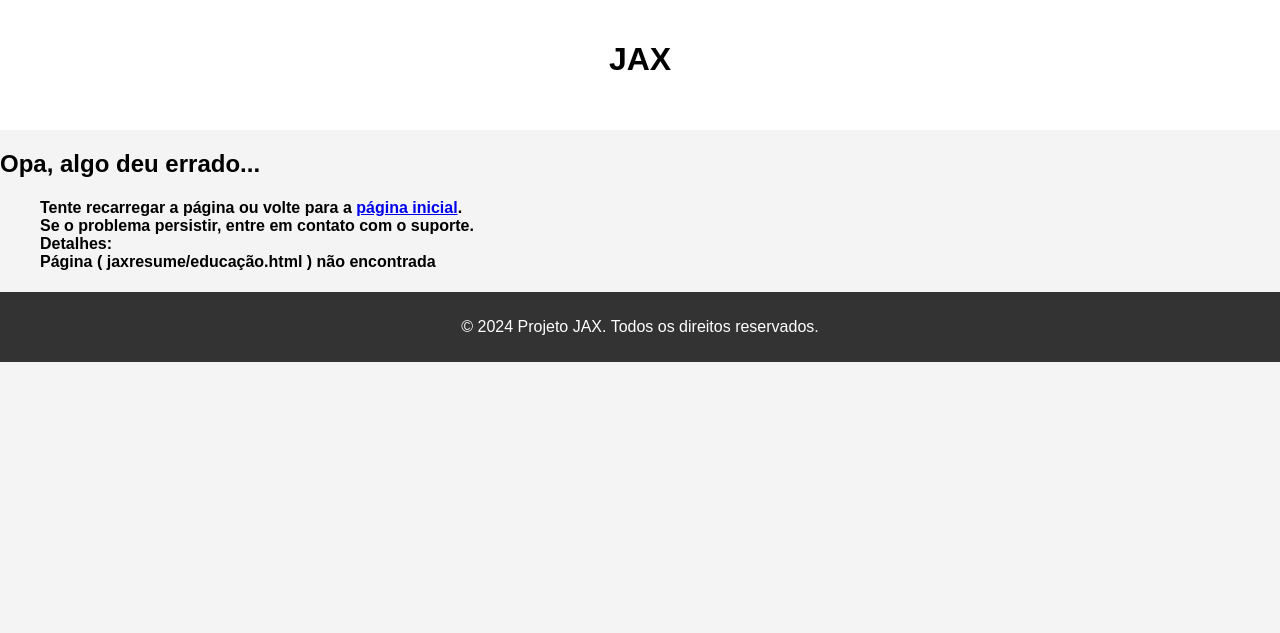
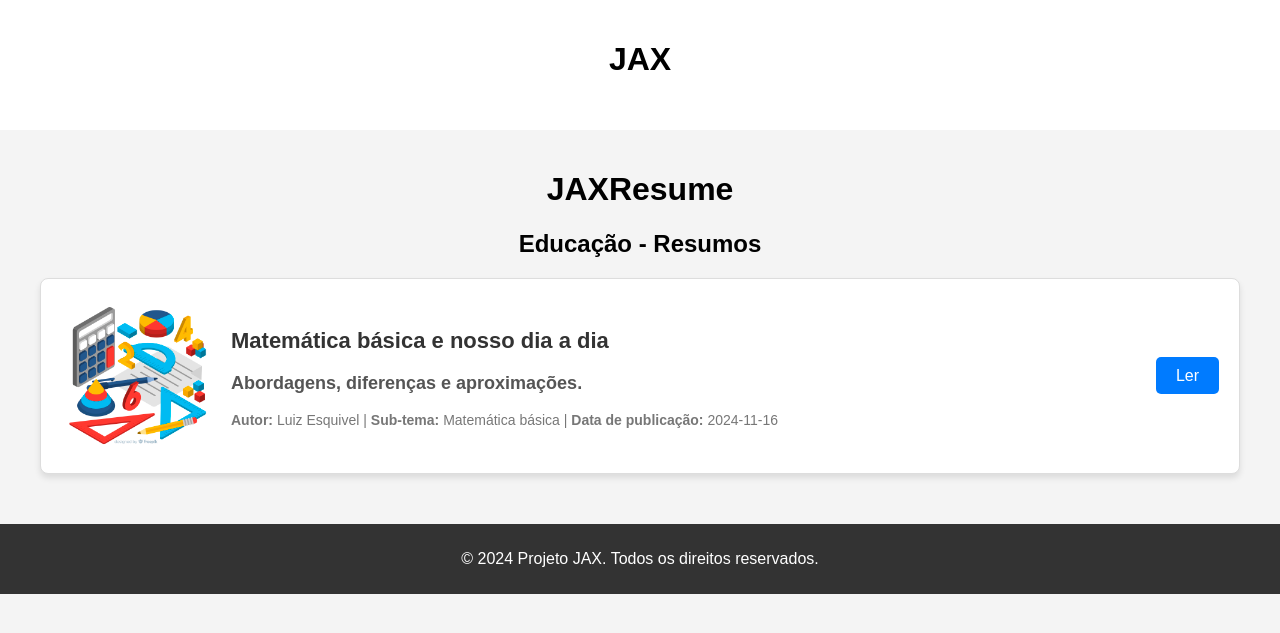
Before and after one commit to luizesquivel05/projeto_jax, a Flask app: a page that uses app/templates/base.html in a window 1280 px wide. Shown: the top 633 px of the page. Run offline with Flask 3, Linux system fonts and the light colour scheme.

Commit message:
adcionando feature do JAXResume

```diff
--- a/app/routes.py
+++ b/app/routes.py
@@ -51,3 +51,49 @@
 @main.route('/documento')
 def documento():
     return render_template('documento.html', title='Documentacao')
+
+@main.route("/jaxresume")
+def jaxresume():
+    from .utils import load_posts
+    return render_template("jaxresume.html", temas = load_posts(main)[0])
+
+@main.route("/jaxresume/<tema>")
+def temas(tema):
+    from .utils import load_posts
+    tema = str(tema).capitalize()
+    posts = load_posts(main)[1][tema]
+    if posts is None:
+        return render_template("error.html", title="ERROR", error="Tema não encontrado")
+    filtered_posts = [post for post in posts if post['theme'].lower() == tema.lower()]
+    if len(filtered_posts) == 0:
+        return render_template("error.html", title="ERROR", error="Tema não encontrado")
+    return render_template("lista_posts.html", posts=filtered_posts, tema=tema)
+
+@main.route("/jaxresume/post/<int:post_id>")
+def post(post_id):
+    from .utils import load_posts
+    post_id = int(post_id)
+    posts = load_posts(main)[2][post_id]
+    if posts is None:
+        return render_template("error.html", title="ERROR", error="Post não encontrado")
+    if post is None:
+        return render_template("error.html", title="ERROR", error="Post não encontrado")
+    return render_template("post_completo.html", post=posts)
+
+@main.route("/jaxresume/post/<post_id>/add_comment", methods=["POST"])
+def add_comment_route(post_id):
+    from flask import request
+    from .utils import add_comment, load_posts
+    author = request.form.get("author")
+    text = request.form.get("text")
+
+    if not author or not text:
+        return "Erro: Nome e texto do comentário são obrigatórios.", 400
+
+    try:
+        _ = add_comment(post_id, author, text, main)
+        post_id = int(post_id)
+        posts = load_posts(main)[2][post_id]
+        return render_template("post_completo.html", post=posts)
+    except FileNotFoundError as e:
+        return render_template("error.html", title="ERROR", error=str(e))
--- /dev/null
+++ b/app/static/styles/jaxresume.css
@@ -0,0 +1,210 @@
+#titulo_jaxresume {
+    margin: 20px 0;
+    text-align: center;
+}
+
+#cards_jaxresume {
+    display: flex;
+    flex-wrap: wrap;
+    justify-content: center;
+    gap: 20px;
+}
+
+.jaxresume_home {
+    background-color: #007BFF;
+    color: white;
+    font-size: 18px;
+    padding: 15px 30px;
+    margin: 10px 15px;
+    border: none;
+    border-radius: 5px;
+    cursor: pointer;
+    transition: background-color 0.3s ease, transform 0.2s ease;
+}
+
+.jaxresume_home:hover {
+    background-color: #0056b3;
+    transform: scale(1.1);
+}
+
+.jaxresume_home:focus {
+    outline: none;
+}
+
+.jaxresume_home a {
+    text-decoration: none;
+    color: white;
+    display: block;
+    width: 100%;
+    height: 100%;
+    text-align: center;
+    line-height: 1.5;
+}
+
+#container {
+    max-width: 1200px;
+    margin: 0 auto;
+    padding: 20px;
+}
+
+.post {
+    display: flex;
+    align-items: center;
+    justify-content: space-between;
+    margin-bottom: 30px;
+    padding: 20px;
+    border: 1px solid #ddd;
+    border-radius: 8px;
+    box-shadow: 0 4px 6px rgba(0, 0, 0, 0.1);
+    background-color: #fff;
+}
+
+.post-image-lista img {
+    width: 150px;
+    height: auto;
+    border-radius: 8px;
+    object-fit: cover;
+}
+
+.post-details {
+    flex-grow: 1;
+    margin-left: 20px;
+}
+
+.post-details h2 {
+    font-size: 22px;
+    color: #333;
+}
+
+.post-details h3 {
+    font-size: 18px;
+    color: #555;
+}
+
+.post-details p {
+    font-size: 14px;
+    color: #777;
+}
+
+.post-read-more a {
+    background-color: #007BFF;
+    color: white;
+    padding: 10px 20px;
+    text-decoration: none;
+    border-radius: 5px;
+    text-align: center;
+}
+
+.post-read-more a:hover {
+    background-color: #0056b3;
+}
+
+.post-read-more a:focus {
+    outline: none;
+}
+
+.post-full {
+    max-width: 800px;
+    margin: 0 auto;
+    padding: 20px;
+    background-color: #fff;
+    border-radius: 8px;
+    box-shadow: 0 4px 6px rgba(0, 0, 0, 0.1);
+}
+
+.post-full h1, .post-full h3 {
+    text-align: center;
+    margin-bottom: 20px;
+}
+
+.post-meta {
+    font-size: 14px;
+    color: #555;
+    margin-bottom: 20px;
+    text-align: center;
+}
+
+.post-image img {
+    width: 100%;
+    height: auto;
+    border-radius: 8px;
+    margin-bottom: 20px;
+}
+
+.post-content {
+    font-size: 16px;
+    line-height: 1.6;
+    color: #333;
+}
+
+.comments {
+    margin-top: 40px;
+}
+
+.comments h3 {
+    font-size: 18px;
+    color: #007BFF;
+    margin-bottom: 20px;
+}
+
+.comment {
+    display: flex;
+    align-items: flex-start;
+    margin-bottom: 20px;
+    padding: 10px;
+    border: 1px solid #ddd;
+    border-radius: 8px;
+}
+
+.comment-logo img {
+    width: 50px;
+    height: 50px;
+    border-radius: 50%;
+    margin-right: 15px;
+}
+
+.comment-details {
+    flex-grow: 1;
+}
+
+.comment-details p {
+    margin: 5px 0;
+}
+
+.add-comment {
+    margin-top: 30px;
+    padding: 15px;
+    background-color: #f9f9f9;
+    border-radius: 8px;
+}
+
+.add-comment h3 {
+    margin-bottom: 10px;
+}
+
+.add-comment label {
+    display: block;
+    margin-bottom: 5px;
+    font-weight: bold;
+}
+
+.add-comment input, .add-comment textarea {
+    width: 100%;
+    padding: 8px;
+    margin-bottom: 10px;
+    border: 1px solid #ddd;
+    border-radius: 4px;
+}
+
+.add-comment button {
+    padding: 10px 15px;
+    background-color: #007BFF;
+    color: white;
+    border: none;
+    border-radius: 4px;
+    cursor: pointer;
+}
+
+.add-comment button:hover {
+    background-color: #0056b3;
+}
--- a/app/templates/base.html
+++ b/app/templates/base.html
@@ -30,6 +30,7 @@
     <link rel="stylesheet" href="{{ url_for('static', filename='styles/layout.css') }}">
     <link rel="stylesheet" href="{{ url_for('static', filename='styles/carrosel.css') }}">
     <link rel="stylesheet" href="{{ url_for('static', filename='styles/header.css') }}">
+    <link rel="stylesheet" href="{{ url_for('static', filename='styles/jaxresume.css') }}">
     {% block styles %}{% endblock %}
 </head>
 <body>
@@ -38,6 +39,7 @@
         <nav id="navbar" class="hidden">
             <ul>
                 <li><a href="{{ url_for('main.home') }}">Home</a></li>
+                <li><a href="{{ url_for('main.jaxresume') }}">JAXResume</a></li>
                 <li><a href="{{ url_for('main.funcionalidades') }}">Funcionalidades</a></li>
                 <li><a href="{{ url_for('main.sobre') }}">Sobre</a></li>
                 <li><a href="{{ url_for('main.galeria') }}">Galeria</a></li>
--- /dev/null
+++ b/app/templates/lista_posts.html
@@ -0,0 +1,28 @@
+{% extends 'base.html' %}
+{% block content %}
+<div id="container">
+    <div id="titulo_jaxresume">
+        <h1>
+            JAXResume
+        </h1>
+        <h2>
+            {{ tema }} - Resumos
+        </h2>
+    </div>
+    {% for post in posts %}
+      <div class="post">
+        <div class="post-image-lista">
+          <img src="{{ url_for('static', filename='images/jax_resume/' + post['image']) }}" alt="{{ post['title'] }}">
+        </div>
+        <div class="post-details">
+          <h2>{{ post['title'] }}</h2>
+          <h3>{{ post['subtitle'].capitalize() }}</h3>
+          <p><strong>Autor:</strong> {{ post['author'] }} | <strong>Sub-tema:</strong> {{ post['subtheme'] }} | <strong>Data de publicação:</strong> {{ post['date_published'] }}</p>
+        </div>
+        <div class="post-read-more">
+          <a href="/jaxresume/post/{{post['id']}}">Ler</a>
+        </div>
+      </div>
+    {% endfor %}
+</div>
+{% endblock %}
--- a/app/utils.py
+++ b/app/utils.py
@@ -1,3 +1,4 @@
+
 def create_app():
     from flask import Flask
     from .routes import main
@@ -6,3 +7,87 @@
     app.register_blueprint(main)
     app.config.from_object(Config)
     return app
+
+def load_posts(app):
+    import os
+    import json
+    themes = set()
+    summary_data = {}
+    detailed_data = {}
+
+    def format_content(content):
+        """Formata o conteúdo do post em HTML amigável."""
+        paragraphs = content.split("\n\n")
+        formatted = ""
+
+        for paragraph in paragraphs:
+            if paragraph.strip().startswith("Dicas Práticas"):
+                formatted += f"<h3>{paragraph.strip()}</h3>"
+            elif paragraph.strip().startswith("-"):
+                items = paragraph.strip().split("\n")
+                formatted += "<ul>"
+                for item in items:
+                    formatted += f"<li>{item[2:].strip()}</li><\br>"
+                formatted += "</ul>"
+            else:
+                formatted += f"<p>{paragraph.strip()}</p>"
+
+        return formatted
+
+    json_folder = os.path.join(app.root_path, 'static', 'jsons')
+
+    for filename in os.listdir(json_folder):
+        if filename.endswith('.json'):
+            file_path = os.path.join(json_folder, filename)
+
+            with open(file_path, 'r', encoding='utf-8') as f:
+                post = json.load(f)
+                detailed_data[post['id']] = post
+                themes.add(post['theme'])
+                post['content'] = format_content(post['content'])
+
+                if post['theme'] not in summary_data:
+                    summary_data[post['theme']] = []
+                summary_data[post['theme']].append({
+                    'id': post['id'],
+                    'image': post['image'],
+                    'title': post['title'],
+                    'subtitle': post['subtitle'],
+                    'author': post['author'],
+                    'theme': post['theme'],
+                    'subtheme': post['subtheme'],
+                    'date_published': post['date_published'],
+                })
+
+    return (sorted(list(themes)), summary_data, detailed_data)
+
+def add_comment(post_id, author, text, app):
+
+    import os
+    import json
+    from datetime import datetime
+
+    json_folder = os.path.join(app.root_path, 'static', 'jsons')
+    post_file = os.path.join(json_folder, f'post_{post_id}.json')
+
+    if not os.path.exists(post_file):
+        raise FileNotFoundError(f"Post com ID {post_id} não encontrado.")
+
+    with open(post_file, 'r', encoding='utf-8') as f:
+        post_data = json.load(f)
+
+    new_comment = {
+        "author": author,
+        "date": datetime.now().strftime("%Y-%m-%d %H:%M:%S"),
+        "text": text
+    }
+
+    if "comments" not in post_data:
+        post_data["comments"] = []
+
+    post_data["comments"].append(new_comment)
+
+    with open(post_file, 'w', encoding='utf-8') as f:
+        json.dump(post_data, f, ensure_ascii=False, indent=4)
+
+    return new_comment
```
Also changed, not shown: app/static/jsons/post_1.json (added, +12 -0 lines), app/static/jsons/post_2.json (added, +12 -0 lines), app/static/jsons/post_3.json (added, +12 -0 lines), app/templates/jaxresume.html (added, +24 -0 lines), app/templates/post_completo.html (added, +66 -0 lines), off_topics/jax_resume/criatividade_inovacao.md (added, +2 -0 lines), off_topics/jax_resume/excel_query.md (added, +1 -0 lines), off_topics/jax_resume/matematica.md (added, +2 -0 lines), app/static/images/jax_resume/educacao.jpg (added), app/static/images/jax_resume/inovacao.jpg (added), app/static/images/jax_resume/tecnologia.jpg (added).
